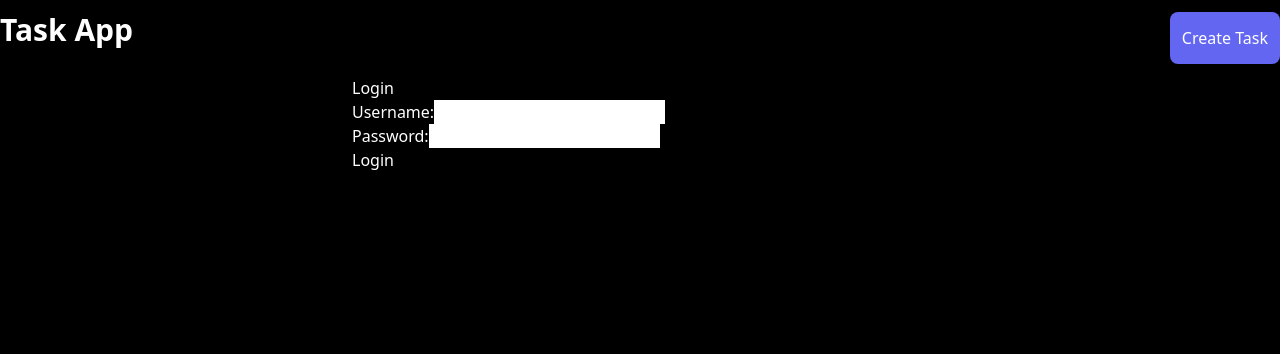
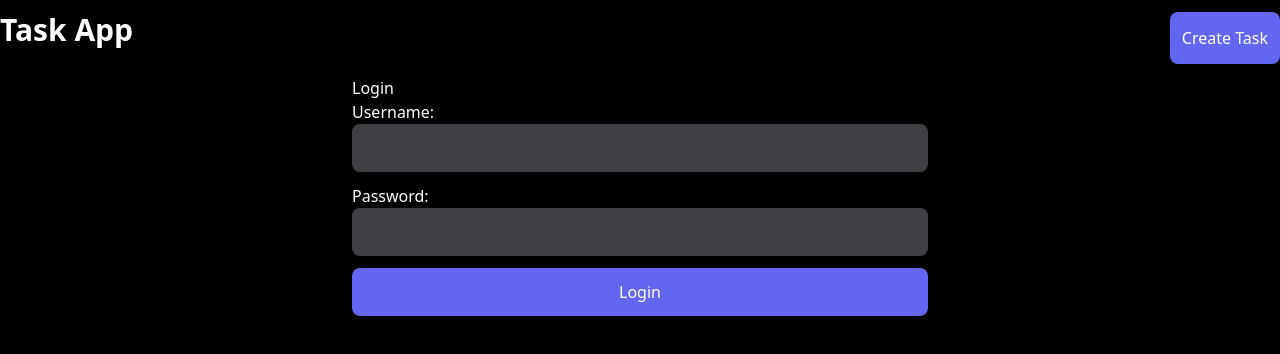
Before and after one commit to luuisHdez/FrontReactVite, a React (Vite) app: page / in a window 1280 px wide. Shown: the top 354 px of the page. Built offline with nearby package versions, Linux system fonts and the light colour scheme.

Commit message:
Update LoginPage.jsx
Login interface modify

```diff
--- a/src/pages/LoginPage.jsx
+++ b/src/pages/LoginPage.jsx
@@ -43,14 +43,14 @@ function LoginPage() {
             <form onSubmit={handleLogin}>
                 <div>
                     <label>Username:</label>
-                    <input type="text" value={username} onChange={e => setUsername(e.target.value)} required />
+                    <input type="text" value={username} onChange={e => setUsername(e.target.value)} required className="bg-zinc-700 p-3 rounded-lg block w-full mb-3" />
                 </div>
                 <div>
                     <label>Password:</label>
-                    <input type="password" value={password} onChange={e => setPassword(e.target.value)} required />
+                    <input type="password" value={password} onChange={e => setPassword(e.target.value)} required className="bg-zinc-700 p-3 rounded-lg block w-full mb-3" />
                 </div>
-                <button type="submit">Login</button>
-                {error && <p className="error">{error}</p>}
+                <button className="bg-indigo-500 p-3 rounded-lg block w-full mt-3">Login</button>
+                {error && <p className="error bg-red-500 p-3 rounded-lg block w-full text-center">{error}</p>}
             </form>
         </div>
     );
```
